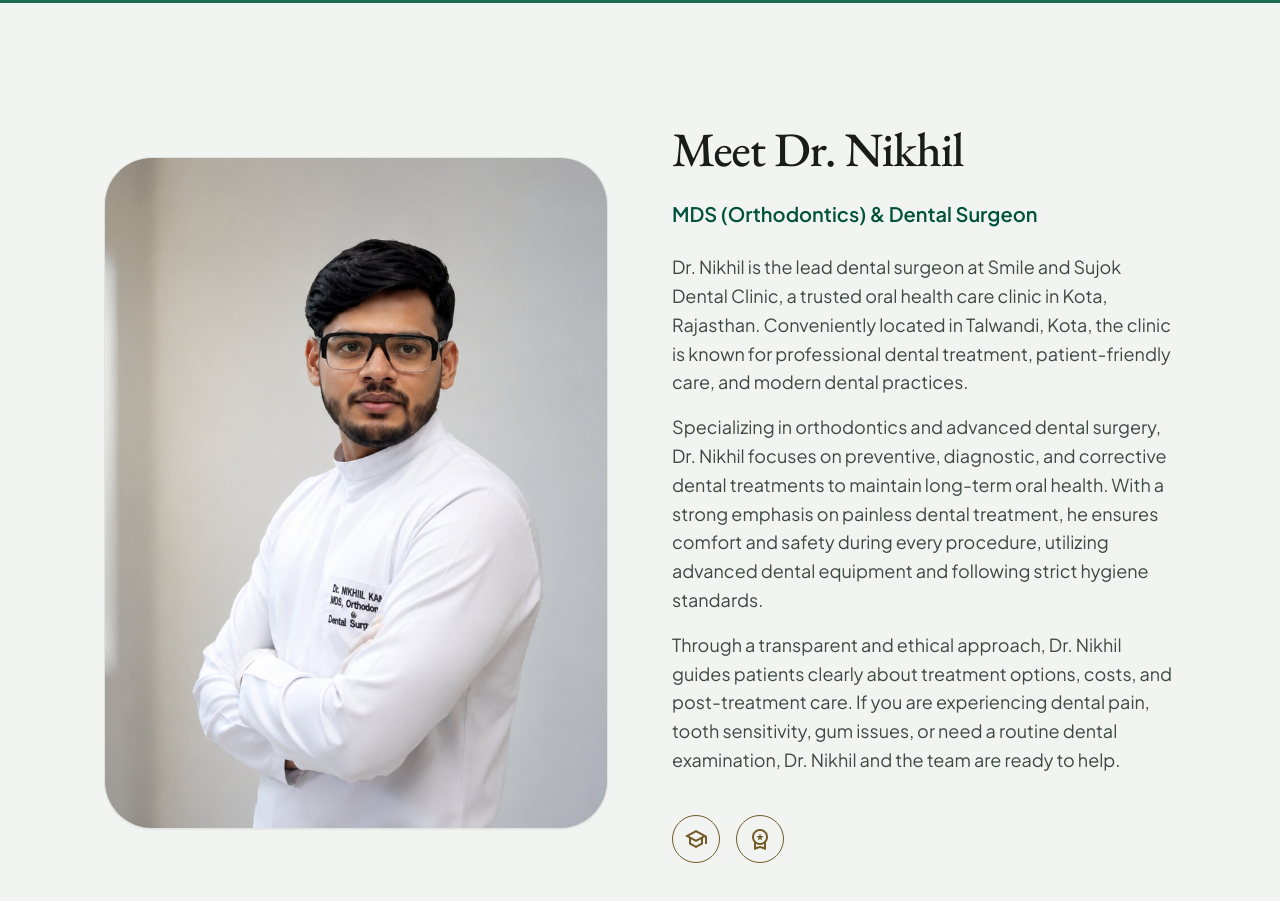
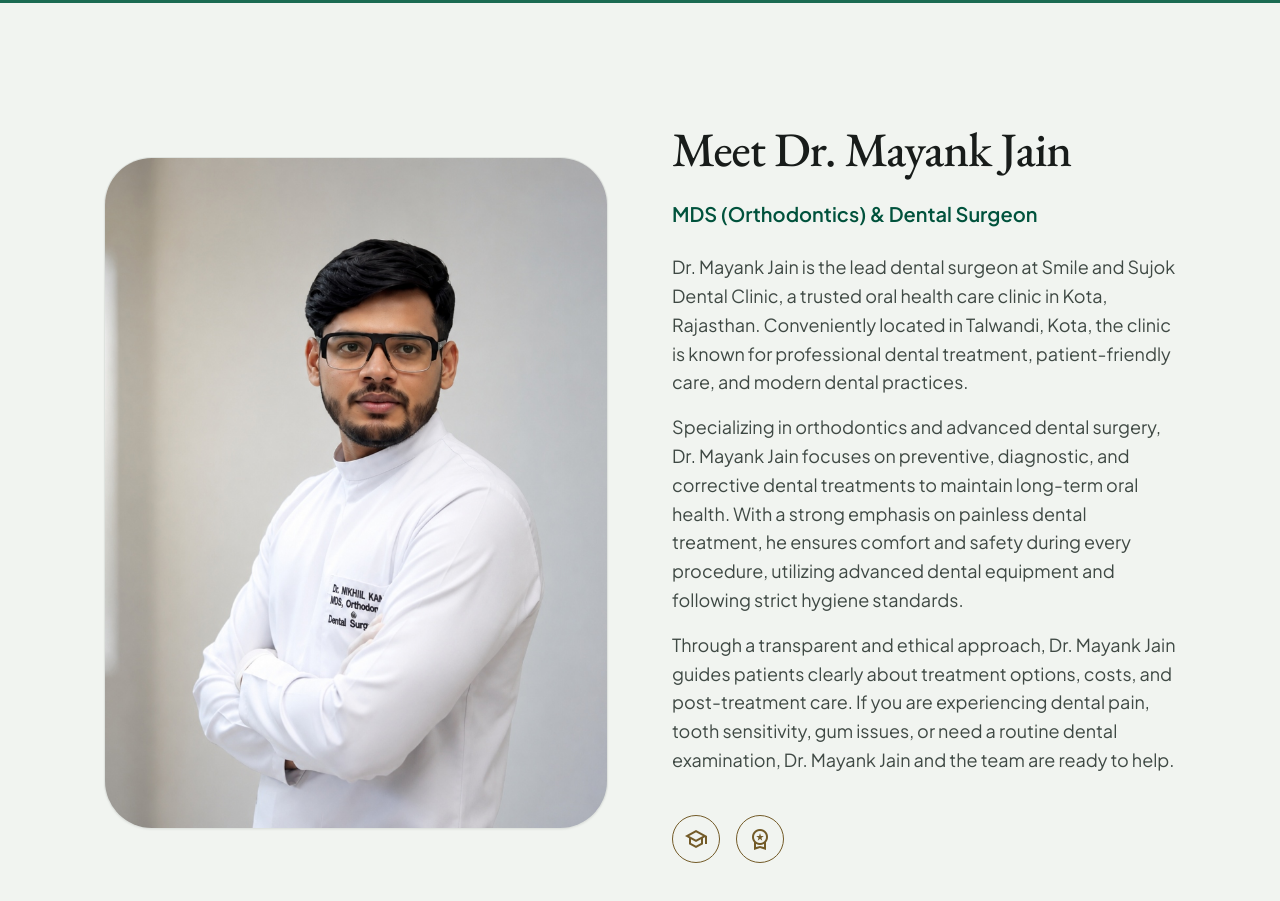
Before and after one commit to Pratyaksh-24/website-test, a plain HTML site: page index.html in a window 1280 px wide. Shown: the part 3000-3901 px from the top of the page. Drawn offline with nearby package versions, Linux system fonts and the light colour scheme.

Commit message:
Rename doctor to Dr. Mayank Jain in index.html

```diff
--- a/index.html
+++ b/index.html
@@ -358,23 +358,23 @@
 <div class="max-w-container-max mx-auto px-margin-mobile md:px-margin-desktop grid grid-cols-1 md:grid-cols-2 gap-16 items-center">
 <!-- Left: Photo Frame -->
 <div class="relative w-full aspect-[3/4] bg-surface-variant rounded-xl overflow-hidden shadow-sm border border-surface-variant/50">
-<img src="doctor.jpg" alt="Dr. Nikhil - MDS (Orthodontics) &amp; Dental Surgeon" class="w-full h-full object-cover object-top"/>
+<img src="doctor.jpg" alt="Dr. Mayank Jain - MDS (Orthodontics) &amp; Dental Surgeon" class="w-full h-full object-cover object-top"/>
 </div>
 <!-- Right: Bio -->
 <div class="flex flex-col gap-6">
 <h2 class="text-display-lg-mobile md:text-display-lg font-display-lg-mobile md:font-display-lg text-on-surface">
-                        Meet Dr. Nikhil
+                        Meet Dr. Mayank Jain
                     </h2>
 <span class="text-title-lg font-title-lg text-primary">MDS (Orthodontics) &amp; Dental Surgeon</span>
 <div class="text-body-lg font-body-lg text-on-surface-variant space-y-4">
 <p>
-                            Dr. Nikhil is the lead dental surgeon at Smile and Sujok Dental Clinic, a trusted oral health care clinic in Kota, Rajasthan. Conveniently located in Talwandi, Kota, the clinic is known for professional dental treatment, patient-friendly care, and modern dental practices.
+                            Dr. Mayank Jain is the lead dental surgeon at Smile and Sujok Dental Clinic, a trusted oral health care clinic in Kota, Rajasthan. Conveniently located in Talwandi, Kota, the clinic is known for professional dental treatment, patient-friendly care, and modern dental practices.
                         </p>
 <p>
-                            Specializing in orthodontics and advanced dental surgery, Dr. Nikhil focuses on preventive, diagnostic, and corrective dental treatments to maintain long-term oral health. With a strong emphasis on painless dental treatment, he ensures comfort and safety during every procedure, utilizing advanced dental equipment and following strict hygiene standards.
+                            Specializing in orthodontics and advanced dental surgery, Dr. Mayank Jain focuses on preventive, diagnostic, and corrective dental treatments to maintain long-term oral health. With a strong emphasis on painless dental treatment, he ensures comfort and safety during every procedure, utilizing advanced dental equipment and following strict hygiene standards.
                         </p>
 <p>
-                            Through a transparent and ethical approach, Dr. Nikhil guides patients clearly about treatment options, costs, and post-treatment care. If you are experiencing dental pain, tooth sensitivity, gum issues, or need a routine dental examination, Dr. Nikhil and the team are ready to help.
+                            Through a transparent and ethical approach, Dr. Mayank Jain guides patients clearly about treatment options, costs, and post-treatment care. If you are experiencing dental pain, tooth sensitivity, gum issues, or need a routine dental examination, Dr. Mayank Jain and the team are ready to help.
                         </p>
 </div>
 <div class="flex gap-4 mt-4">
```
